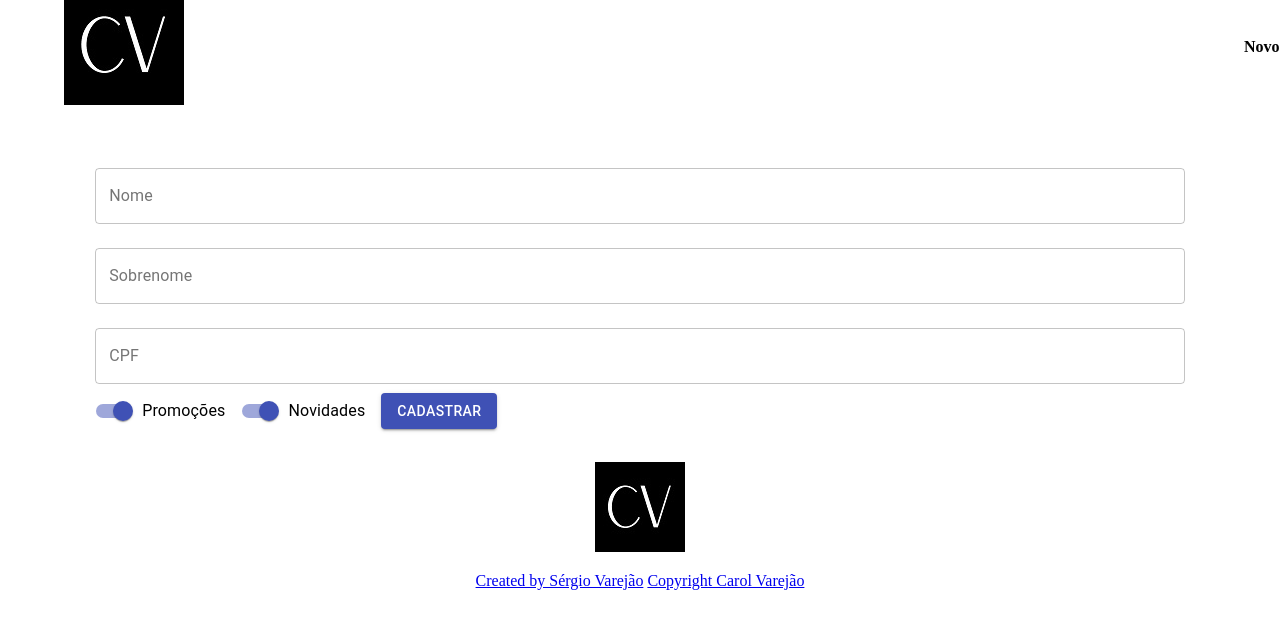
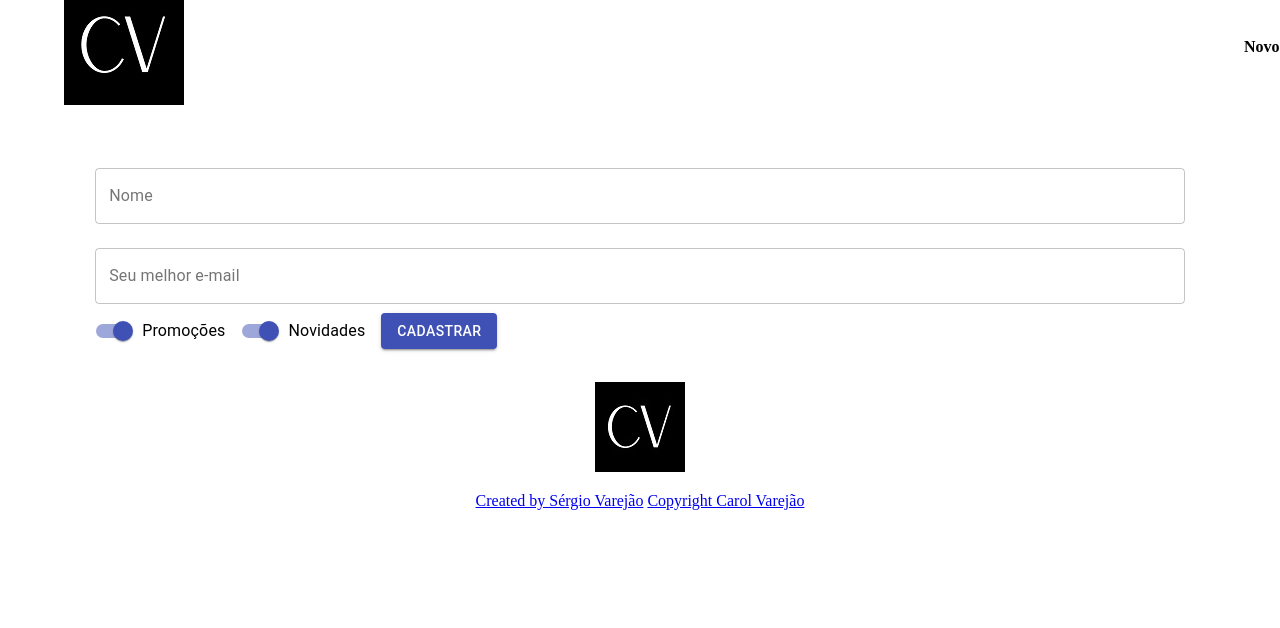
Before and after one commit to varejaosergio/carolVarejao, a React (Create React App) app: page / in a window 1280 px wide. Shown: the top 628 px of the page. Built offline with nearby package versions, Linux system fonts and the light colour scheme.

Commit message:
Form mkt Carol

```diff
--- a/src/components/Form/Form.jsx
+++ b/src/components/Form/Form.jsx
@@ -3,24 +3,22 @@ import { TextField, Button, Switch, FormControlLabel } from "@material-ui/core";
 
 function Form() {
   const [nome, setNome] = useState("");
-  const [sobrenome, setSobrenome] = useState("");
+  const [email, setEmail] = useState("");
+  //const [telefone, setTelefone] = useState("");
+  const [promocoes, setPromocoes] = useState(true);
+  const [novidades, setNovidades] = useState(true);
 
   return (
     <form
       onSubmit={(event) => {
         event.preventDefault();
-        console.log(nome, sobrenome);
+        console.log(nome, email);
       }}
     >
       <TextField
         value={nome}
         onChange={(event) => {
-          let tmpNome = event.target.value;
-          if (tmpNome.length >= 30) {
-            tmpNome = tmpNome.substr(0, 30);
-          }
-
-          setNome(tmpNome);
+          setNome(event.target.value);
         }}
         id="nome"
         label="Nome"
@@ -29,19 +27,12 @@ function Form() {
         fullWidth
       />
       <TextField
-        value={sobrenome}
+        value={email}
         onChange={(event) => {
-          setSobrenome(event.target.value);
+          setEmail(event.target.value);
         }}
-        id="sobrenome"
-        label="Sobrenome"
-        variant="outlined"
-        margin="normal"
-        fullWidth
-      />
-      <TextField
-        id="CPF"
-        label="CPF"
+        id="Email"
+        label="Seu melhor e-mail"
         variant="outlined"
         margin="normal"
         fullWidth
@@ -49,12 +40,16 @@ function Form() {
 
       <FormControlLabel
         label="Promoções"
-        control={<Switch name="promocoes" defaultChecked color="primary" />}
+        control={<Switch onChange={(event) => {
+            setPromocoes(event.target.checked)
+        }} name="promocoes" defaultChecked={promocoes} color="primary" />}
       />
 
       <FormControlLabel
         label="Novidades"
-        control={<Switch name="promocoes" defaultChecked color="primary" />}
+        control={<Switch onChange={(event) => {
+            setNovidades(event.target.checked)
+        }} name="novidades" defaultChecked={novidades} color="primary" />}
       />
 
       <Button type="submit" variant="contained" color="primary">
```
